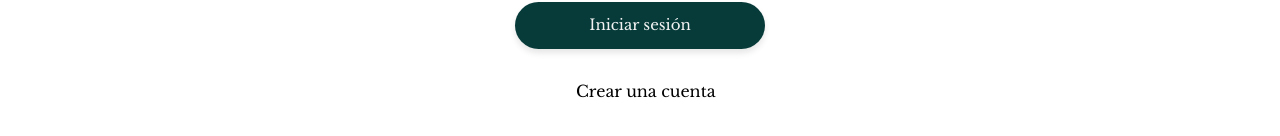
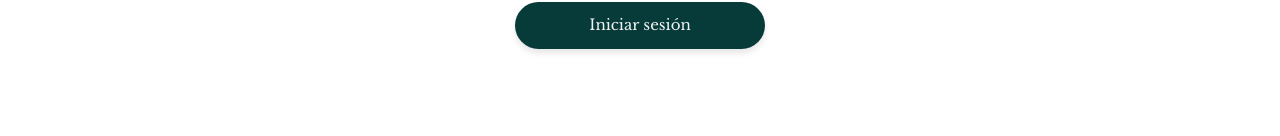
Before and after one commit to AlejandraCondeMendez/pFinalFullStack, a React (Vite) app in the folder frontreact/frontend/: page /iniciosesion in a window 1280 px wide. Shown: the part 468-604 px from the top of the page. Built offline with nearby package versions, Linux system fonts and the light colour scheme.

Commit message:
CAMBIO EN LOS COLORES

```diff
--- a/frontreact/frontend/src/styles/InicioSesion.css
+++ b/frontreact/frontend/src/styles/InicioSesion.css
@@ -67,7 +67,7 @@
 
   a {
     text-align: center;
-    color: #000;
+    color: #0000;
     text-decoration: none;
     font-size: 16px;
     cursor: pointer;
```
